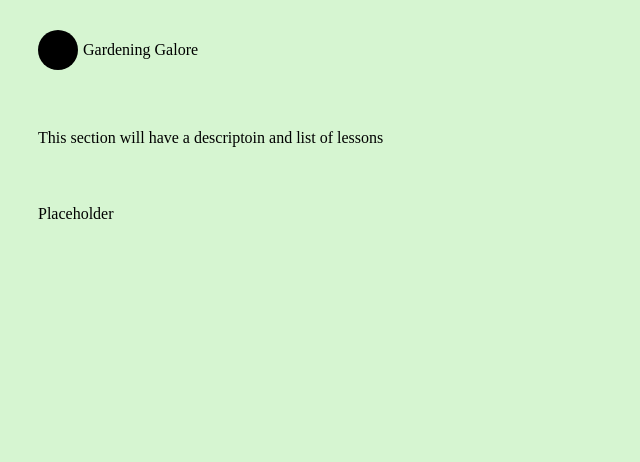
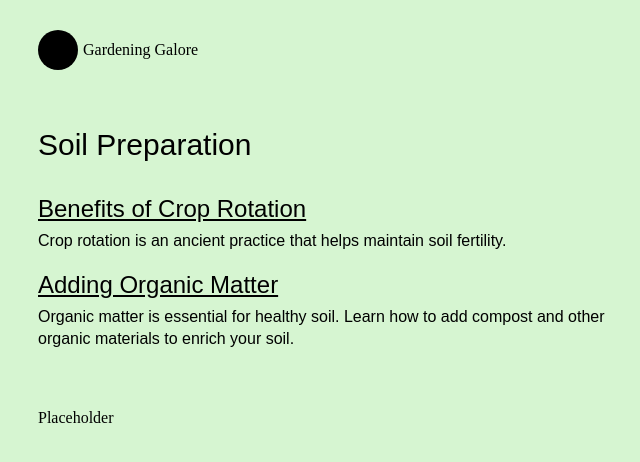
Before and after one commit to prolixmagus/gardening-courses, a Vue app: page /courses/1/modules/1 in a window 1280 px wide. Shown: the top 462 px of the page, without its empty margins (68-708 px from the left). Built offline with nearby package versions, Linux system fonts and the light colour scheme.

Commit message:
Implement components and images+
TODO:
Filter Search on CourseList view

```diff
--- a/src/assets/data/courses.json
+++ b/src/assets/data/courses.json
@@ -15,15 +15,75 @@
                         "lessons": [
                             {
                                 "id": 1,
-                                "title": "Understanding Soil Types",
-                                "paragraph": "The foundation of any garden is its soil. Understanding soil types and how to improve soil quality is key to a successful garden.",
-                                "image": "landscape.jpg"
+                                "title": "Benefits of Crop Rotation",
+                                "paragraph": "Crop rotation is an ancient practice that helps maintain soil fertility.",
+                                "image": "landscape.jpg",
+                                "content": {
+                                    "text": [
+                                        {
+                                            "id": 1,
+                                            "paragraph": "Soil is composed of minerals, organic matter, water, and air."
+                                        },
+                                        {
+                                            "id": 2,
+                                            "paragraph": "The three main types of soil are sandy, clay, and loamy. Sandy soil drains quickly but doesn't retain nutrients well."
+                                        },
+                                        {
+                                            "id": 3,
+                                            "paragraph": "Clay soil holds water but can become compacted, making it difficult for roots to grow. Loamy soil, a balanced mix of sand, silt, and clay, is ideal for most gardens."
+                                        }
+                                    ],
+                                    "video": [
+                                        {
+                                            "id": 1,
+                                            "title": "Soil Types Explained",
+                                            "url": "https://www.youtube.com/watch?v=o-iIvfD47Aw"
+                                        }
+                                    ],
+                                    "audio": [
+                                        {
+                                            "id": 1,
+                                            "title": "Soil Quality Tips",
+                                            "url": "https://example.com/soil-quality-audio.mp3"
+                                        }
+                                    ]
+                                }
                             },
                             {
                                 "id": 2,
                                 "title": "Adding Organic Matter",
                                 "paragraph": "Organic matter is essential for healthy soil. Learn how to add compost and other organic materials to enrich your soil.",
-                                "image": "landscape.jpg"
+                                "image": "landscape.jpg",
+                                "content": {
+                                    "text": [
+                                        {
+                                            "id": 1,
+                                            "paragraph": "Soil is composed of minerals, organic matter, water, and air."
+                                        },
+                                        {
+                                            "id": 2,
+                                            "paragraph": "The three main types of soil are sandy, clay, and loamy. Sandy soil drains quickly but doesn't retain nutrients well."
+                                        },
+                                        {
+                                            "id": 3,
+                                            "paragraph": "Clay soil holds water but can become compacted, making it difficult for roots to grow. Loamy soil, a balanced mix of sand, silt, and clay, is ideal for most gardens."
+                                        }
+                                    ],
+                                    "video": [
+                                        {
+                                            "id": 1,
+                                            "title": "Soil Types Explained",
+                                            "url": "https://www.youtube.com/watch?v=o-iIvfD47Aw"
+                                        }
+                                    ],
+                                    "audio": [
+                                        {
+                                            "id": 1,
+                                            "title": "Soil Quality Tips",
+                                            "url": "https://example.com/soil-quality-audio.mp3"
+                                        }
+                                    ]
+                                }
                             }
                         ]
                     },
@@ -37,13 +97,73 @@
                                 "id": 1,
                                 "title": "Understanding Local Climate",
                                 "paragraph": "Understanding your local climate is key to selecting plants that will thrive.",
-                                "image": "landscape.jpg"
+                                "image": "landscape.jpg",
+                                "content": {
+                                    "text": [
+                                        {
+                                            "id": 1,
+                                            "paragraph": "Soil is composed of minerals, organic matter, water, and air."
+                                        },
+                                        {
+                                            "id": 2,
+                                            "paragraph": "The three main types of soil are sandy, clay, and loamy. Sandy soil drains quickly but doesn't retain nutrients well."
+                                        },
+                                        {
+                                            "id": 3,
+                                            "paragraph": "Clay soil holds water but can become compacted, making it difficult for roots to grow. Loamy soil, a balanced mix of sand, silt, and clay, is ideal for most gardens."
+                                        }
+                                    ],
+                                    "video": [
+                                        {
+                                            "id": 1,
+                                            "title": "Soil Types Explained",
+                                            "url": "https://www.youtube.com/watch?v=o-iIvfD47Aw"
+                                        }
+                                    ],
+                                    "audio": [
+                                        {
+                                            "id": 1,
+                                            "title": "Soil Quality Tips",
+                                            "url": "https://example.com/soil-quality-audio.mp3"
+                                        }
+                                    ]
+                                }
                             },
                             {
                                 "id": 2,
                                 "title": "Types of Plants",
                                 "paragraph": "This lesson explains the difference between annuals, perennials, and biennials.",
-                                "image": "landscape.jpg"
+                                "image": "landscape.jpg",
+                                "content": {
+                                    "text": [
+                                        {
+                                            "id": 1,
+                                            "paragraph": "Soil is composed of minerals, organic matter, water, and air."
+                                        },
+                                        {
+                                            "id": 2,
+                                            "paragraph": "The three main types of soil are sandy, clay, and loamy. Sandy soil drains quickly but doesn't retain nutrients well."
+                                        },
+                                        {
+                                            "id": 3,
+                                            "paragraph": "Clay soil holds water but can become compacted, making it difficult for roots to grow. Loamy soil, a balanced mix of sand, silt, and clay, is ideal for most gardens."
+                                        }
+                                    ],
+                                    "video": [
+                                        {
+                                            "id": 1,
+                                            "title": "Soil Types Explained",
+                                            "url": "https://www.youtube.com/watch?v=o-iIvfD47Aw"
+                                        }
+                                    ],
+                                    "audio": [
+                                        {
+                                            "id": 1,
+                                            "title": "Soil Quality Tips",
+                                            "url": "https://example.com/soil-quality-audio.mp3"
+                                        }
+                                    ]
+                                }
                             }
                         ]
                     }
@@ -51,47 +171,47 @@
             },
             {
                 "id": 2,
-                "title": "Advanced Vegetable Gardening",
-                "description": "Take your vegetable gardening skills to the next level with advanced techniques.",
-                "image": "landscape.jpg",
+                "title": "Vegetable Gardening Basics",
+                "description": "A course focused on growing your own vegetables from seed to harvest.",
+                "image": "vegetables.jpg",
                 "modules": [
                     {
                         "id": 1,
-                        "title": "Crop Rotation",
-                        "description": "Learn how rotating crops can improve soil health.",
-                        "previewImage": "landscape.jpg",
+                        "title": "Planning Your Garden",
+                        "description": "Learn how to plan your vegetable garden for optimal yield and minimal waste.",
+                        "previewImage": "garden_plan.jpg",
                         "lessons": [
                             {
                                 "id": 1,
-                                "title": "Benefits of Crop Rotation",
-                                "paragraph": "Crop rotation is an ancient practice that helps maintain soil fertility.",
-                                "image": "landscape.jpg"
+                                "title": "Choosing the Right Location",
+                                "paragraph": "Picking the right location for your garden is crucial for healthy plant growth.",
+                                "image": "garden_location.jpg",
+                                "content": {
+                                    "text": [
+                                        {
+                                            "id": 1,
+                                            "paragraph": "Ensure your garden receives at least 6-8 hours of direct sunlight per day."
                                         },
                                         {
                                             "id": 2,
-                                "title": "Nutrient Balance",
-                                "paragraph": "Certain crops deplete specific nutrients from the soil. Learn how to rotate crops to balance soil nutrients.",
-                                "image": "landscape.jpg"
+                                            "paragraph": "Consider factors such as water accessibility and soil quality when choosing a location."
+                                        }
+                                    ],
+                                    "video": [
+                                        {
+                                            "id": 1,
+                                            "title": "Garden Location Tips",
+                                            "url": "https://www.youtube.com/watch?v=example"
+                                        }
+                                    ],
+                                    "audio": [
+                                        {
+                                            "id": 1,
+                                            "title": "Sunlight Requirements for Plants",
+                                            "url": "https://example.com/sunlight-audio.mp3"
                                         }
                                     ]
-                    },
-                    {
-                        "id": 2,
-                        "title": "Soilless Gardening",
-                        "description": "Explore methods like hydroponics for growing plants without soil.",
-                        "previewImage": "landscape.jpg",
-                        "lessons": [
-                            {
-                                "id": 1,
-                                "title": "Introduction to Hydroponics",
-                                "paragraph": "Hydroponics allows you to grow plants without soil by using nutrient-rich water.",
-                                "image": "landscape.jpg"
-                            },
-                            {
-                                "id": 2,
-                                "title": "Advantages of Soilless Methods",
-                                "paragraph": "This lesson covers the advantages of growing plants without soil.",
-                                "image": "landscape.jpg"
+                                }
                             }
                         ]
                     }
@@ -99,95 +219,47 @@
             },
             {
                 "id": 3,
-                "title": "Herb Gardening Essentials",
-                "description": "Master the art of growing and using herbs in your garden.",
-                "image": "landscape.jpg",
+                "title": "Herb Gardening for Beginners",
+                "description": "A step-by-step guide to growing and using fresh herbs in your kitchen.",
+                "image": "herbs.jpg",
                 "modules": [
                     {
                         "id": 1,
-                        "title": "Choosing Herbs",
-                        "description": "Learn how to select herbs that will thrive in your garden.",
-                        "previewImage": "landscape.jpg",
+                        "title": "Choosing Herbs for Your Garden",
+                        "description": "An introduction to selecting the best herbs to grow based on your culinary preferences.",
+                        "previewImage": "herb_selection.jpg",
                         "lessons": [
                             {
                                 "id": 1,
-                                "title": "Culinary vs. Medicinal Herbs",
-                                "paragraph": "Herbs can be grown for culinary or medicinal purposes. Learn how to choose the right herbs for your needs.",
-                                "image": "landscape.jpg"
+                                "title": "Popular Culinary Herbs",
+                                "paragraph": "Learn about herbs like basil, thyme, and rosemary, and how to grow them at home.",
+                                "image": "herb_examples.jpg",
+                                "content": {
+                                    "text": [
+                                        {
+                                            "id": 1,
+                                            "paragraph": "Basil is an easy-to-grow herb that thrives in warm weather."
                                         },
                                         {
                                             "id": 2,
-                                "title": "Perennial and Annual Herbs",
-                                "paragraph": "This lesson covers perennial and annual herbs.",
-                                "image": "landscape.jpg"
+                                            "paragraph": "Thyme is a drought-tolerant herb perfect for dry climates."
                                         }
-                        ]
-                    },
-                    {
-                        "id": 2,
-                        "title": "Herb Care",
-                        "description": "Learn how to care for and maintain your herb garden.",
-                        "previewImage": "landscape.jpg",
-                        "lessons": [
+                                    ],
+                                    "video": [
                                         {
                                             "id": 1,
-                                "title": "Watering and Sunlight Needs",
-                                "paragraph": "Understanding watering and sunlight needs is crucial for healthy herbs.",
-                                "image": "landscape.jpg"
-                            },
+                                            "title": "How to Grow Basil",
+                                            "url": "https://www.youtube.com/watch?v=example"
+                                        }
+                                    ],
+                                    "audio": [
                                         {
-                                "id": 2,
-                                "title": "Pruning for Growth",
-                                "paragraph": "Pruning your herbs helps promote healthy growth.",
-                                "image": "landscape.jpg"
+                                            "id": 1,
+                                            "title": "Culinary Herb Tips",
+                                            "url": "https://example.com/herb-tips.mp3"
                                         }
                                     ]
                                 }
-                ]
-            },
-            {
-                "id": 4,
-                "title": "Garden Design Principles",
-                "description": "Learn the fundamentals of designing a beautiful garden.",
-                "image": "landscape.jpg",
-                "modules": [
-                    {
-                        "id": 1,
-                        "title": "Layout and Planning",
-                        "description": "Understand the basics of garden layout and planning.",
-                        "previewImage": "landscape.jpg",
-                        "lessons": [
-                            {
-                                "id": 1,
-                                "title": "Garden Styles and Layouts",
-                                "paragraph": "This lesson discusses different garden styles and layouts.",
-                                "image": "landscape.jpg"
-                            },
-                            {
-                                "id": 2,
-                                "title": "Creating a Garden Plan",
-                                "paragraph": "Learn how to create a garden plan that suits your space and needs.",
-                                "image": "landscape.jpg"
-                            }
-                        ]
-                    },
-                    {
-                        "id": 2,
-                        "title": "Plant Pairing",
-                        "description": "Learn how to pair plants for aesthetics and growth.",
-                        "previewImage": "landscape.jpg",
-                        "lessons": [
-                            {
-                                "id": 1,
-                                "title": "Color Theory in Gardening",
-                                "paragraph": "This lesson covers color theory and plant combinations.",
-                                "image": "landscape.jpg"
-                            },
-                            {
-                                "id": 2,
-                                "title": "Creating Harmony in the Garden",
-                                "paragraph": "Learn how to create harmony in your garden with complementary plants.",
-                                "image": "landscape.jpg"
                             }
                         ]
                     }
--- a/src/assets/styles/typography.css
+++ b/src/assets/styles/typography.css
@@ -47,6 +47,10 @@ body {
 /* these would be scoped to section or to an article element */
 /* this is just a loose setting for now */
 /* or smaller group of article-like styles such as a <text-content> custom element */
+
+p {
+	max-width: 70ch;
+}
 p + p {
 	margin-top: 1em;
 }
--- a/src/components/CourseModuleList.vue
+++ b/src/components/CourseModuleList.vue
@@ -15,6 +15,7 @@ const moduleList = coursesStore.getModulesList(route.params.courseId);
 </script>
 
 <template>
+  <h2 class="attention-voice">{{ foundCourse.title }}</h2>
 
   <ul class="module-list">
     <li v-for="module in moduleList"
--- a/src/components/FullCourseList.vue
+++ b/src/components/FullCourseList.vue
@@ -9,6 +9,7 @@ let courseData = coursesStore.courses;
 </script>
 
 <template>
+  <h2 class="attention-voice">Courses</h2>
 
   <ul class="full-course-list">
     <li v-for="course in courseData"
--- /dev/null
+++ b/src/components/LessonContent.vue
@@ -0,0 +1,43 @@
+<script setup>
+
+import { computed } from 'vue';
+import { useCoursesStore } from '../stores/courses';
+import { useRoute } from 'vue-router';
+
+const coursesStore = useCoursesStore();
+const route = useRoute();
+
+const courseId = parseInt(route.params.courseId);
+const moduleId = parseInt(route.params.moduleId);
+const lessonId = parseInt(route.params.lessonId);
+
+const lesson = coursesStore.getLessonById(courseId, moduleId, lessonId);
+
+const paragraphs = computed(() => lesson?.content?.text || []);
+
+const imagePath = lesson?.image ? new URL(`../assets/images/${lesson.image}`, import.meta.url).href : '';
+
+</script>
+
+<template>
+
+    <h2 class="attention-voice">{{ lesson.title }}</h2>
+
+    <figure v-if="imagePath" class="headline">
+        <img :src="imagePath" alt="placeholder-image" />
+    </figure>
+
+    <p v-for="p in paragraphs" :key="p.id" >
+        {{ p.paragraph }}
+    </p>
+
+</template>
+
+<style scoped>
+.headline {
+    margin-block: 1em 2em;
+    max-width: 600px;
+}
+
+
+</style>
--- /dev/null
+++ b/src/components/LessonList.vue
@@ -0,0 +1,56 @@
+<script setup>
+
+import { useCoursesStore } from '../stores/courses';
+import { useRoute } from 'vue-router';
+
+const coursesStore = useCoursesStore();
+const route = useRoute();
+
+const courseId = route.params.courseId;
+const moduleId = route.params.moduleId;
+
+const foundCourse = coursesStore.getCourseById(courseId);
+const foundModule = coursesStore.getModuleById(courseId, moduleId)
+
+const lessonList = coursesStore.getLessonsList(courseId, moduleId);
+
+
+
+
+</script>
+
+<template>
+  <h2 class="attention-voice"> {{ foundModule.title }}</h2>
+
+  <ul class="module-list">
+    <li v-for="lesson in lessonList"
+    :key="lesson.id">
+      <RouterLink :to="`/courses/${foundCourse.id}/modules/${foundModule.id}/lessons/${lesson.id}`" class='course-link'>
+        <h2 class="strong-voice">{{ lesson.title }} </h2>
+      </RouterLink>
+      <p class="calm-voice"> {{ lesson.paragraph }}</p>
+    </li>
+  </ul>
+
+</template>
+
+<style scoped>
+
+.module-list {
+  display: grid;
+  gap: 1em;
+
+  .course-link {
+    text-decoration: underline;
+
+    &:hover {
+      color: blue;
+    }
+  }
+
+  .course-link + p {
+    margin-top: 4px;
+  }
+}
+
+</style>
--- a/src/stores/courses.js
+++ b/src/stores/courses.js
@@ -1,4 +1,4 @@
-import { ref, computed, reactive } from 'vue';
+import { reactive } from 'vue';
 import { defineStore } from 'pinia';
 import courseData from '../assets/data/courses.json';
 
@@ -16,7 +16,7 @@ export const useCoursesStore = defineStore('courses', () => {
 
 	function getModuleById(courseId, moduleId) {
 		const modulesList = getModulesList(courseId);
-		return modulesList.find((module) => module.id === parseInt(moduleId));
+		return modulesList.find((module) => module.id == parseInt(moduleId));
 	}
 
 	function getLessonsList(courseId, moduleId) {
--- a/src/views/CourseDetail.vue
+++ b/src/views/CourseDetail.vue
@@ -4,10 +4,8 @@ import CourseModuleList from '../components/CourseModuleList.vue';
 </script>
 
 <template>
-    <section class="course-detail">
+    <section class="offerings">
         <div class="inner-column">
-            <h2>This section will be a list of modules for that particular course!</h2>
-
             <CourseModuleList />
         </div>
     </section>
--- a/src/views/CourseList.vue
+++ b/src/views/CourseList.vue
@@ -3,10 +3,8 @@
 </script>
 
 <template>
-    <section class="course-detail">
+    <section class="offerings">
         <div class="inner-column">
-            <h2>This section will be a list of modules for that particular course!</h2>
-
             <FullCourseList />
         </div>
     </section>
--- a/src/views/ModuleDetail.vue
+++ b/src/views/ModuleDetail.vue
@@ -1,8 +1,12 @@
+<script setup>
+import LessonList from '../components/LessonList.vue';
+
+</script>
+
 <template>
-    <section class="module-detail">
+    <section class="offerings">
         <div class="inner-column">
-            <h2>This section will have a descriptoin and list of lessons</h2>
-            <!--<LessonList />-->
+            <LessonList />
         </div>
     </section>
 </template>
```
Also changed, not shown: src/views/LessonDetail.vue (+3 -5 lines), src/assets/images/landscape.jpg (added). Lines whose indentation alone changed are shown as unchanged.
